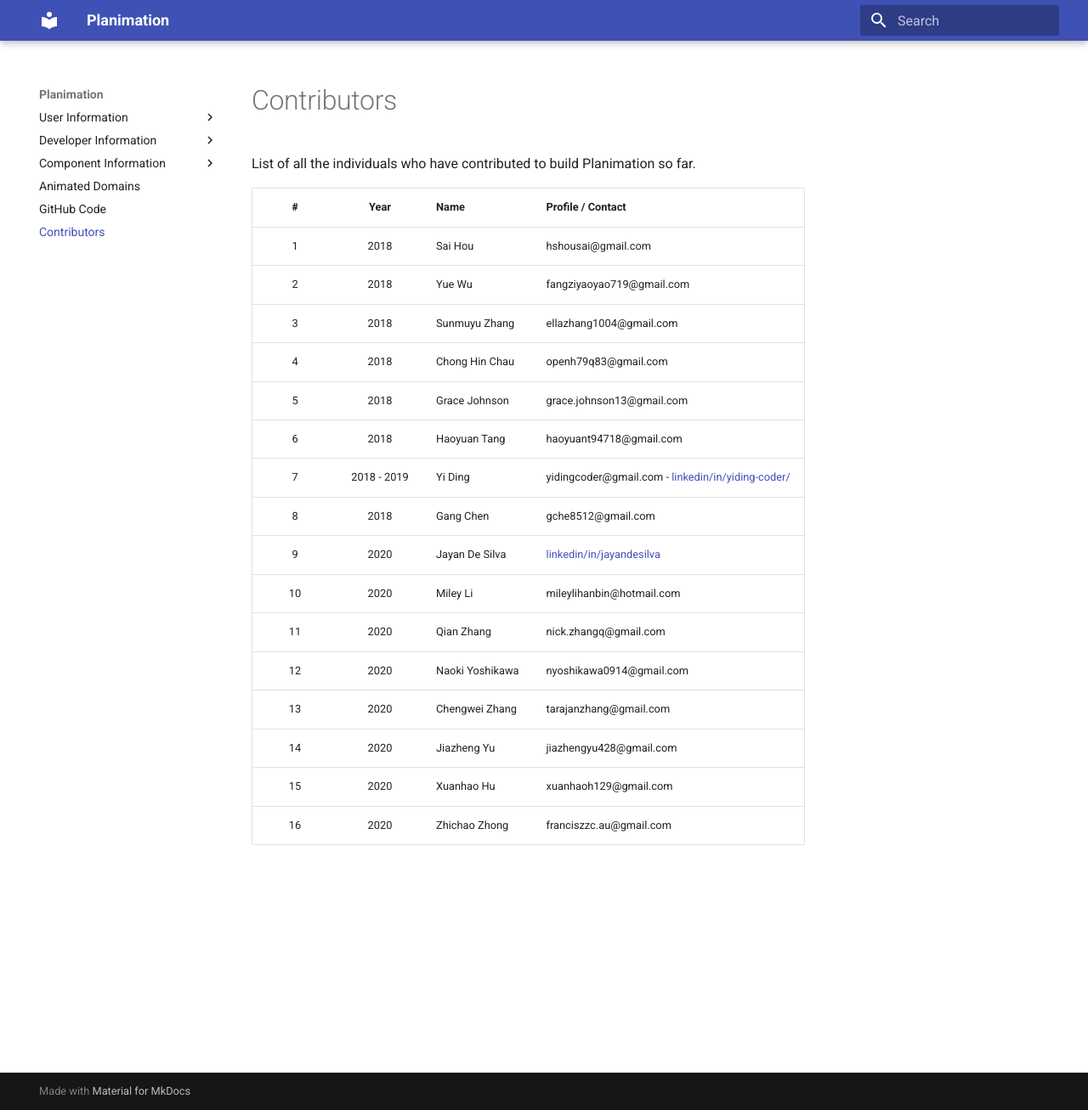
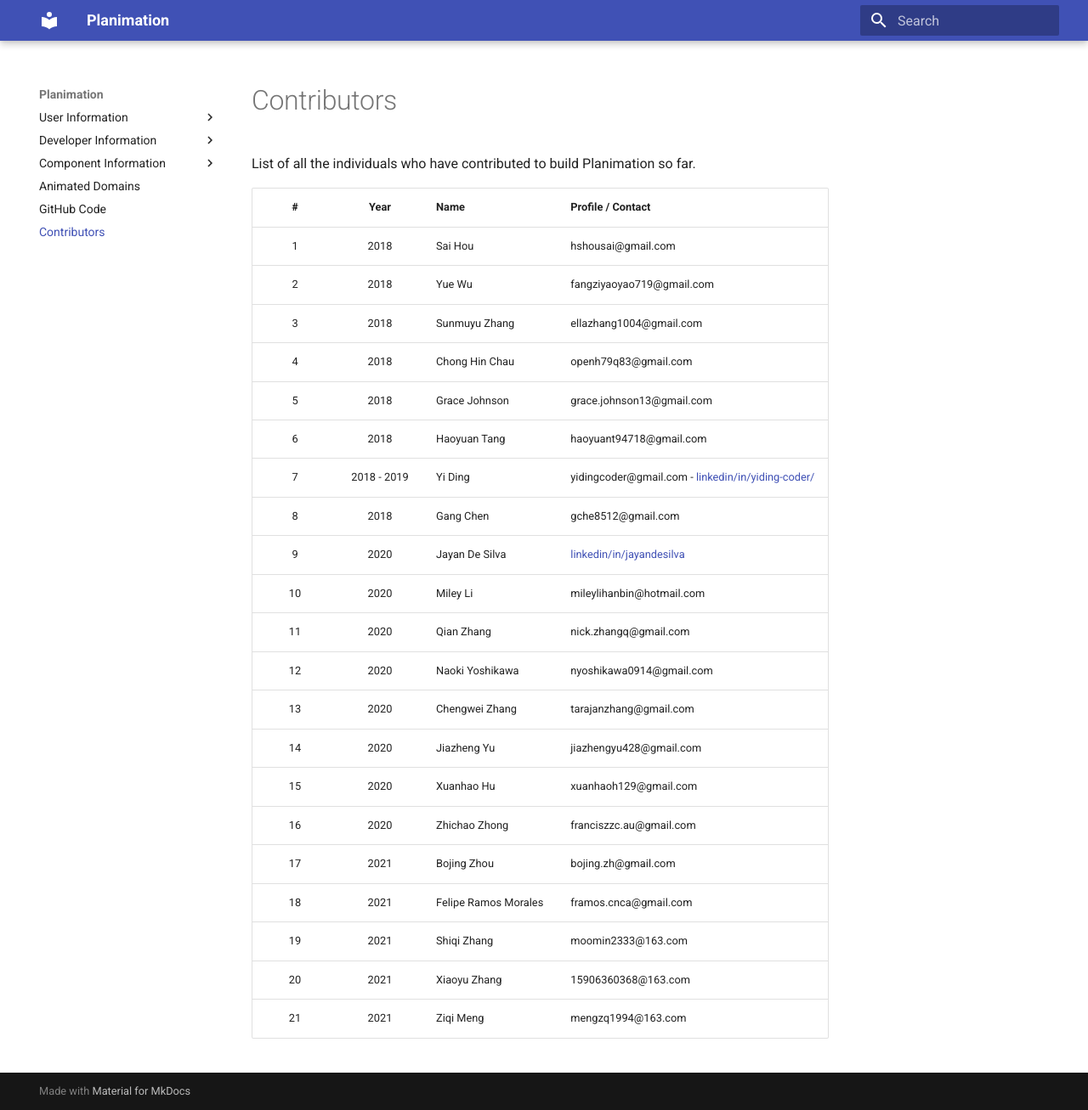
Before and after one commit to planimation/documentation, an MkDocs documentation site: the page built from docs/contributors.md, in a window 1280 px wide and 1307 px high. Shown: the whole window at 85% size. Built offline with MkDocs 1.6.1 and Material for MkDocs 9.7.7, drawn with Linux system fonts in a browser that asks for light colours.

Commit message:
Update contributors from 2021

```diff
--- a/docs/contributors.md
+++ b/docs/contributors.md
@@ -20,3 +20,8 @@ List of all the individuals who have contributed to build Planimation so far.
 | 14 | 2020 | Jiazheng Yu | jiazhengyu428@gmail.com |
 | 15 | 2020 | Xuanhao Hu | xuanhaoh129@gmail.com |
 | 16 | 2020 | Zhichao Zhong | franciszzc.au@gmail.com |
+| 17 | 2021 | Bojing Zhou | bojing.zh@gmail.com |
+| 18 | 2021 | Felipe Ramos Morales | framos.cnca@gmail.com |
+| 19 | 2021 | Shiqi Zhang | moomin2333@163.com |
+| 20 | 2021 | Xiaoyu Zhang | 15906360368@163.com |
+| 21 | 2021 | Ziqi Meng | mengzq1994@163.com |
```
